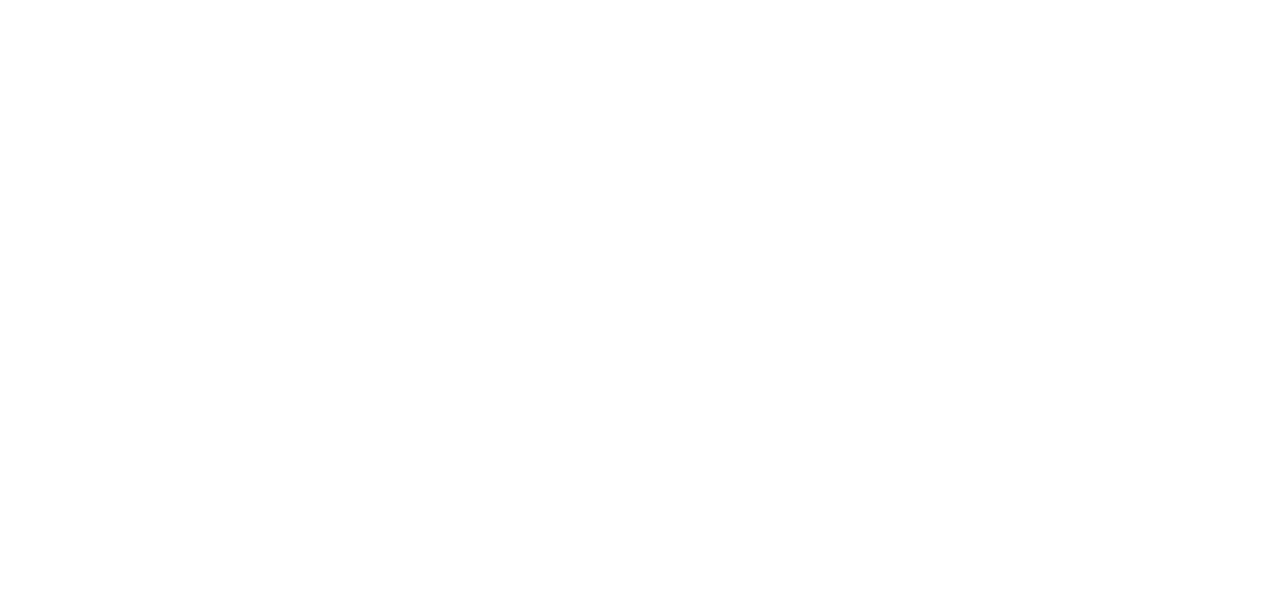
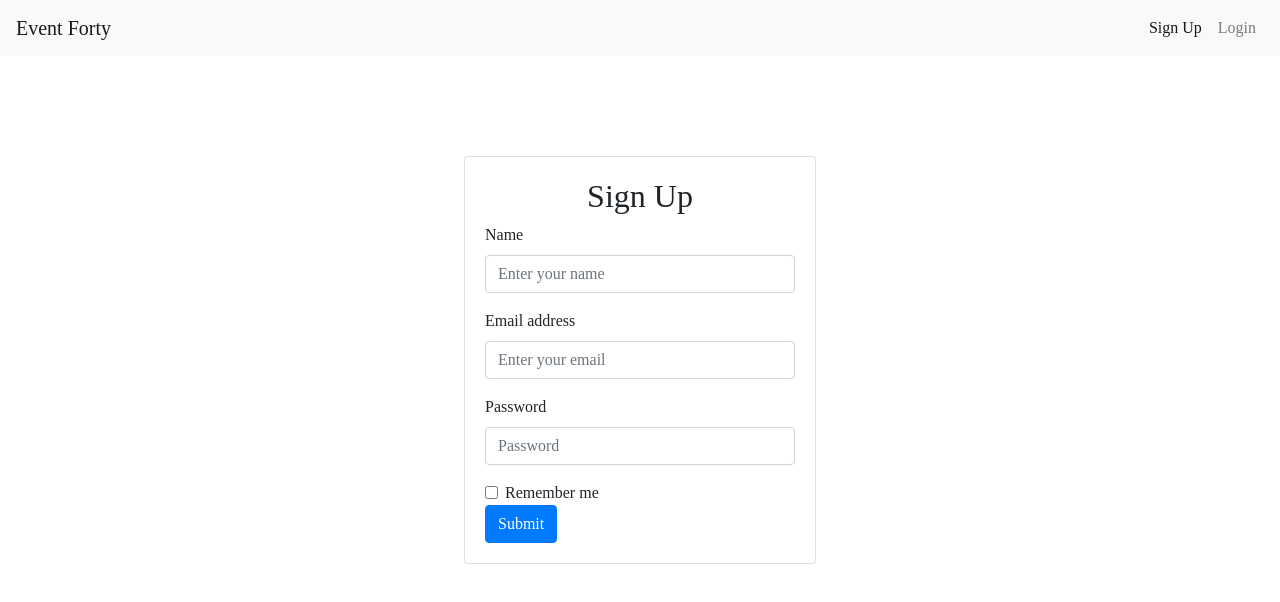
Before and after one commit to chikeozulumba/event40, a plain HTML site: page pages/signup.html in a window 1280 px wide. Drawn offline with nearby package versions, Linux system fonts and the light colour scheme; a web font is replaced by a local one.

Commit message:
[Feature #163187883] Created Sign Up page

```diff
--- a/pages/signup.html
+++ b/pages/signup.html
@@ -0,0 +1,61 @@
+<!DOCTYPE html>
+<html lang="en">
+
+<head>
+	<meta charset="UTF-8">
+	<meta name="viewport" content="width=device-width, initial-scale=1.0">
+	<meta http-equiv="X-UA-Compatible" content="ie=edge">
+	<title>Document</title>
+	<link rel="stylesheet" href="../styles/main.css">
+	<link rel="stylesheet" href="https://maxcdn.bootstrapcdn.com/bootstrap/4.0.0/css/bootstrap.min.css" integrity="sha384-Gn5384xqQ1aoWXA+058RXPxPg6fy4IWvTNh0E263XmFcJlSAwiGgFAW/dAiS6JXm"
+	 crossorigin="anonymous">
+</head>
+
+<body>
+	<nav class="navbar navbar-expand-lg navbar-light bg-light">
+		<a class="navbar-brand" href="#">Event Forty</a>
+		<button class="navbar-toggler" type="button" data-toggle="collapse" data-target="#navbarSupportedContent"
+		 aria-controls="navbarSupportedContent" aria-expanded="false" aria-label="Toggle navigation">
+			<span class="navbar-toggler-icon"></span>
+		</button>
+
+		<div class="collapse navbar-collapse" id="navbarSupportedContent">
+			<ul class="navbar-nav ml-auto">
+				<li class="nav-item active">
+					<a class="nav-link" href="./pages/signup.html">Sign Up <span class="sr-only">(current)</span></a>
+				</li>
+				<li class="nav-item">
+					<a class="nav-link" href="./pages/signin.html">Login</a>
+				</li>
+			</ul>
+		</div>
+	</nav>
+	<div class="container">
+		<div class="shadow-sm card" style="width: 22rem;">
+			<div class="card-body">
+				<form>
+					<h2>Sign Up</h2>
+					<div class="form-group">
+						<label for="name">Name</label>
+						<input type="type" class="form-control" id="name" placeholder="Enter your name" required>
+					</div>
+					<div class="form-group">
+						<label for="email">Email address</label>
+						<input type="email" class="form-control" id="email" placeholder="Enter your email" required>
+					</div>
+					<div class="form-group">
+						<label for="password">Password</label>
+						<input type="password" class="form-control" id="password" placeholder="Password" required>
+					</div>
+					<div class="form-check">
+						<input type="checkbox" class="form-check-input" id="remember-me">
+						<label class="form-check-label" for="check">Remember me</label>
+					</div>
+					<button type="submit" class="btn btn-primary">Submit</button>
+				</form>
+			</div>
+		</div>
+	</div>
+</body>
+
+</html>
--- a/styles/main.css
+++ b/styles/main.css
@@ -8,3 +8,12 @@
 	background: #6a1b9a !important;
 	color: #ffff !important;
 }
+
+.card{
+	margin: 0 auto;
+	float: none;
+	margin-top: 100px;
+}
+h2{
+	text-align: center;
+}
```
